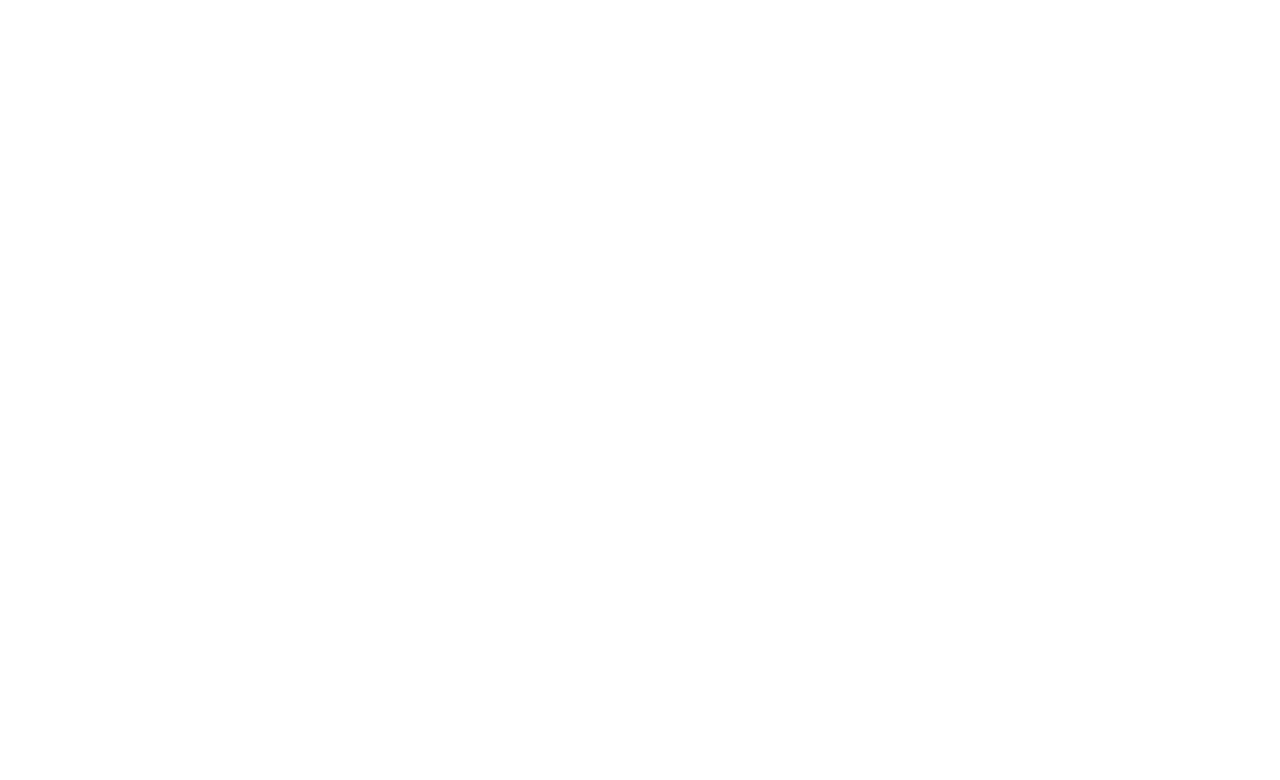
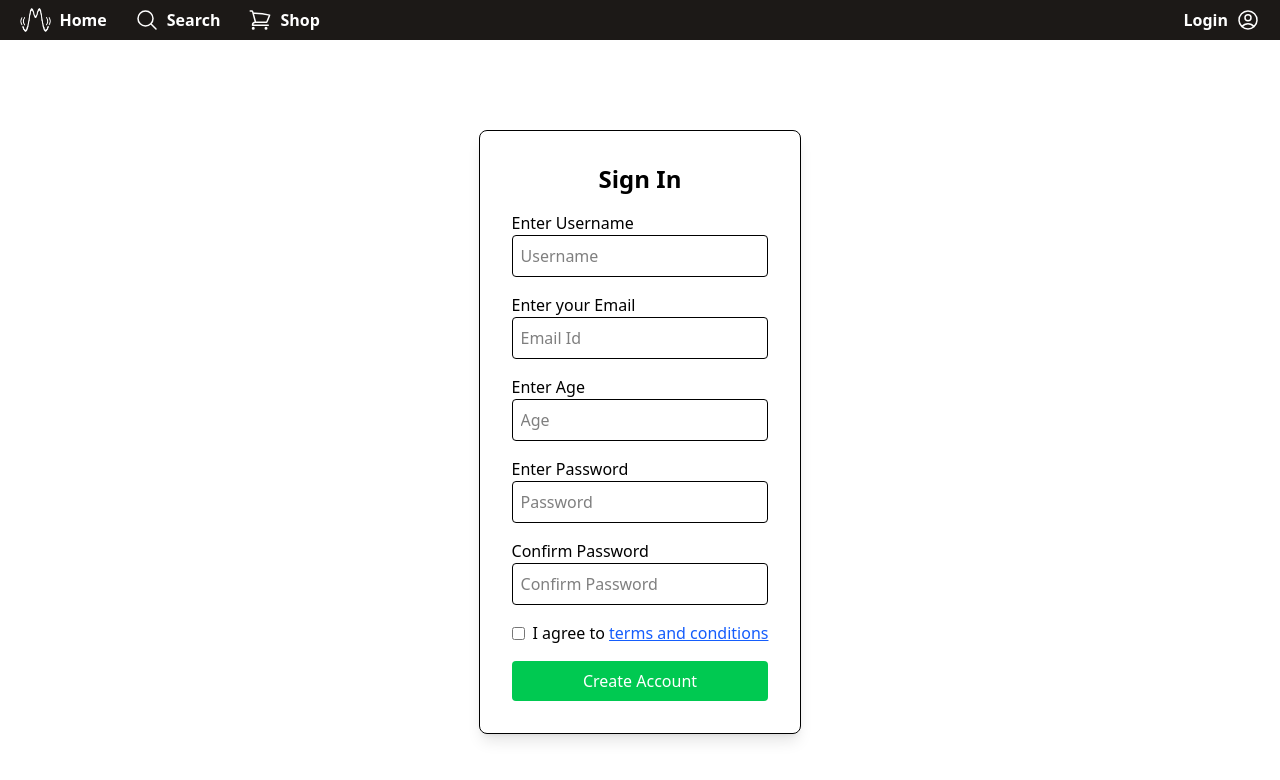
Before and after one commit to Wise05/ComS_3190_Final, a React (Vite) app in the folder frontend/: page /signin in a window 1280 px wide. Before the commit this address had no page. Shown: the top 780 px of the page. Built offline with nearby package versions, Linux system fonts and the light colour scheme.

Commit message:
Added login and sigIn page

```diff
--- a/frontend/src/App.jsx
+++ b/frontend/src/App.jsx
@@ -1,6 +1,6 @@
 // Zephaniah Gustafson and Koushik Shaganti
-import React, { useState } from "react";
-import { BrowserRouter, Route, Routes, Link } from "react-router-dom";
+import React from "react";
+import { BrowserRouter, Route, Routes } from "react-router-dom";
 import Layout from "./components/Layout";
 import Home from "./components/Home";
 import Login from "./components/Login";
@@ -8,24 +8,28 @@
 import Shop from "./components/Shop";
 import Survey from "./components/Survey";
 import About from "./components/About";
+import SignIn from "./components/SignIn";
 
 function App() {
   return (
     <BrowserRouter>
       <Routes>
-        <Route path="/" element={<Layout />}>
-          {/* Default also accessed by navbar and footbar*/}
+        {/* Layout route wraps the main content */}
+        <Route path='/' element={<Layout />}>
+          {/* Home route */}
           <Route index element={<Home />} />
-          {/* Login accessed by navbar */}
-          <Route path="/login" element={<Login />} />
-          {/* Artists accessed by searching and should have /q=artist_name from search*/}
-          <Route path="/artists" element={<Artists />} />
-          {/* Shop accessed by navbar, should have internal routes with cart and purchase summary */}
-          <Route path="/shop" element={<Shop />} />
-          {/* Survey accessed by footbar */}
-          <Route path="/survey" element={<Survey />} />
-          {/* About accessed by footbar */}
-          <Route path="/about" element={<About />} />
+          {/* Login route */}
+          <Route path='/login' element={<Login />} />
+          {/* Artists route */}
+          <Route path='/artists' element={<Artists />} />
+          {/* Shop route with possible nested routes */}
+          <Route path='/shop' element={<Shop />} />
+          {/* Survey route */}
+          <Route path='/survey' element={<Survey />} />
+          {/* About route */}
+          <Route path='/about' element={<About />} />
+          {/* SignIn route */}
+          <Route path='/signin' element={<SignIn />} />
         </Route>
       </Routes>
     </BrowserRouter>
--- a/frontend/src/components/Login.jsx
+++ b/frontend/src/components/Login.jsx
@@ -1,7 +1,49 @@
 import React from "react";
 
 function Login() {
-  return <div></div>;
+  return (
+    <div className='flex justify-center items-center min-h-screen'>
+      <form
+        action='/Home'
+        className='flex flex-col gap-4 p-8 border rounded-lg shadow-lg'>
+        <h3 className='text-2xl font-semibold text-center'>Login</h3>
+
+        <div className='flex flex-col'>
+          <label htmlFor='Username'>Enter your Username</label>
+          <input
+            type='text'
+            name='Username'
+            id='Username'
+            placeholder='Username'
+            className='border p-2 rounded'
+          />
+        </div>
+
+        <div className='flex flex-col'>
+          <label htmlFor='Password'>Enter your Password</label>
+          <input
+            type='password'
+            name='Password'
+            id='Password'
+            placeholder='Password'
+            className='border p-2 rounded'
+          />
+        </div>
+
+        <button
+          type='submit'
+          className='bg-blue-500 text-white py-2 rounded hover:bg-blue-600'>
+          Verify
+        </button>
+
+        <a
+          href='./SignIn'
+          className='bg-gray-500 text-white py-2 rounded text-center hover:bg-gray-600'>
+          SignIn
+        </a>
+      </form>
+    </div>
+  );
 }
 
 export default Login;
--- /dev/null
+++ b/frontend/src/components/SignIn.jsx
@@ -0,0 +1,90 @@
+import React from "react";
+
+function SignIn() {
+  return (
+    <div className='flex justify-center items-center min-h-screen'>
+      <form
+        action='/Home'
+        className='flex flex-col gap-4 p-8 border rounded-lg shadow-lg text-center'>
+        <h3 className='text-2xl font-semibold'>Sign In</h3>
+
+        <div className='flex flex-col text-left'>
+          <label htmlFor='Username'>Enter Username</label>
+          <input
+            type='text'
+            name='Username'
+            id='Username'
+            placeholder='Username'
+            minLength={8}
+            maxLength={20}
+            required
+            className='border p-2 rounded'
+          />
+        </div>
+
+        <div className='flex flex-col text-left'>
+          <label htmlFor='Email'>Enter your Email</label>
+          <input
+            type='email'
+            name='Email'
+            id='Email'
+            placeholder='Email Id'
+            required
+            className='border p-2 rounded'
+          />
+        </div>
+
+        <div className='flex flex-col text-left'>
+          <label htmlFor='Age'>Enter Age</label>
+          <input
+            type='number'
+            name='Age'
+            id='Age'
+            placeholder='Age'
+            className='border p-2 rounded'
+          />
+        </div>
+
+        <div className='flex flex-col text-left'>
+          <label htmlFor='Password'>Enter Password</label>
+          <input
+            type='password'
+            name='Password'
+            id='Password'
+            placeholder='Password'
+            className='border p-2 rounded'
+          />
+        </div>
+
+        <div className='flex flex-col text-left'>
+          <label htmlFor='ConfirmPassword'>Confirm Password</label>
+          <input
+            type='password'
+            name='ConfirmPassword'
+            id='ConfirmPassword'
+            placeholder='Confirm Password'
+            className='border p-2 rounded'
+          />
+        </div>
+
+        <div className='flex items-center gap-2 text-left'>
+          <input type='checkbox' name='terms' id='terms' required />
+          <label htmlFor='terms'>
+            I agree to{" "}
+            <a href='terms_and_conditions' className='text-blue-600 underline'>
+              terms and conditions
+            </a>
+          </label>
+        </div>
+
+        <button
+          type='submit'
+          className='bg-green-500 text-white py-2 rounded hover:bg-green-700 active:bg-green-800'>
+          Create Account
+        </button>
+      </form>
+    </div>
+  );
+}
+
+export default SignIn;
```
